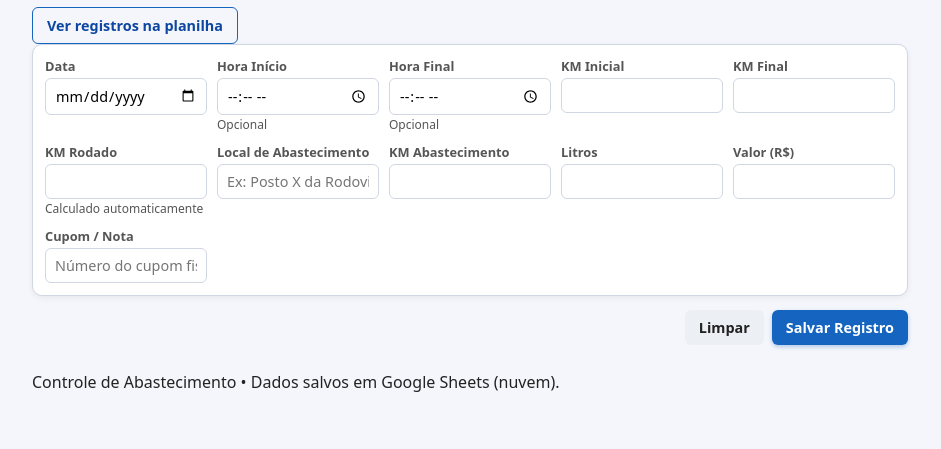
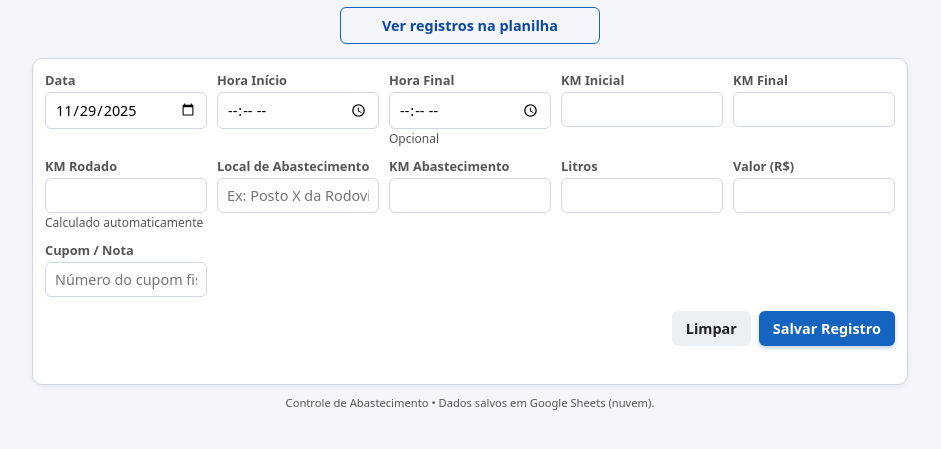
Before and after one commit to amagabi/abastecimento-yaris, a plain HTML site: page index.html in a window 1280 px wide. Shown: the part 73-522 px from the top of the page, without its empty margins (170-1111 px from the left). Drawn offline with Linux system fonts and the light colour scheme.

Commit message:
Index.html

```diff
--- a/index.html
+++ b/index.html
@@ -170,7 +170,7 @@
 
     .status {
       margin-top: 8px;
-      font-size: 08rem;
+      font-size: 0.8rem;
       min-height: 18px;
     }
 
@@ -183,7 +183,8 @@
     }
 
     .status.loading {
-      color: var(--primary-dark    }
+      color: var(--primary-dark);
+    }
 
     footer {
       margin-top: 10px;
@@ -193,7 +194,7 @@
     }
 
     @media (max-width: 480px) {
-      header1 {
+      header h1 {
         font-size: 1.3rem;
       }
       .actions {
@@ -205,20 +206,22 @@
     }
   </style>
 </head>
-<body  <div class="app-container">
+<body>
+  <div class="app-container">
     <header>
       <h1>Controle de Abastecimento</h1>
       <p>Registre e acompanhe seus abastecimentos salvos na nuvem.</p>
     </header>
 
-    <div="top-actions">
+    <div class="top-actions">
       <button type="button" class="btn-outline" id="btnPlanilha">
         Ver registros na planilha
       </button>
     </div>
 
     <div class="card">
-      <form id="abastecimentoForm        <div class="form-grid">
+      <form id="abastecimentoForm">
+        <div class="form-grid">
           <div class="form-group">
             <label for="data">Data</label>
             <input type="date" id="data" name="data" required />
@@ -227,7 +230,6 @@
           <div class="form-group">
             <label for="horaInicio">Hora Início</label>
             <input type="time" id="horaInicio" name="horaInicio" required />
-            <span class="inline-info">Opcional</span>
           </div>
 
           <div class="form-group">
@@ -298,8 +300,8 @@
 
   <script>
     // === CONFIGURAÇÕES ===
-    const API_URL = 'https://script.google.com/macros/s/AKfycbxofG2EQ1jC-Vvy92RA8Y__HT-f_YEZkgIhV1i7qIbX0eGHeDSUicPwI4Q1B3Ud2VW9/exec'; // URL do Apps Script (termina com /exec)
-    const PLANILHA_URL = 'https://docs.google.com/spreadsheets/d/1mf_mwnD8cMrVHHhzSoLkqcIq-3ZL5W-qrIHLrirwuzU/edit?usp=sharing'; // link da planilha
+    const API_URL = 'https://script.google.com/macros/s/AKfycbxofG2EQ1jC-Vvy92RA8Y__HT-f_YEZkgIhV1i7qIbX0eGHeDSUicPwI4Q1B3Ud2VW9/exec';
+    const PLANILHA_URL = 'https://docs.google.com/spreadsheets/d/1mf_mwnD8cMrVHHhzSoLkqcIq-3ZL5W-qrIHLrirwuzU/edit?usp=sharing';
 
     const form = document.getElementById('abastecimentoForm');
     const statusEl = document.getElementById('status');
@@ -341,7 +343,7 @@
     });
 
     btnPlanilha.addEventListener('click', () => {
-      if (!PLANILHA_URL || PLANILHA_URL === 'https://docs.google.com/spreadsheets/d/1mf_mwnD8cMrVHHhzSoLkqcIq-3ZL5W-qrIHLrirwuzU/edit?usp=sharing') {
+      if (!PLANILHA_URL) {
         alert('A URL da planilha não foi configurada no código.');
         return;
       }
```
